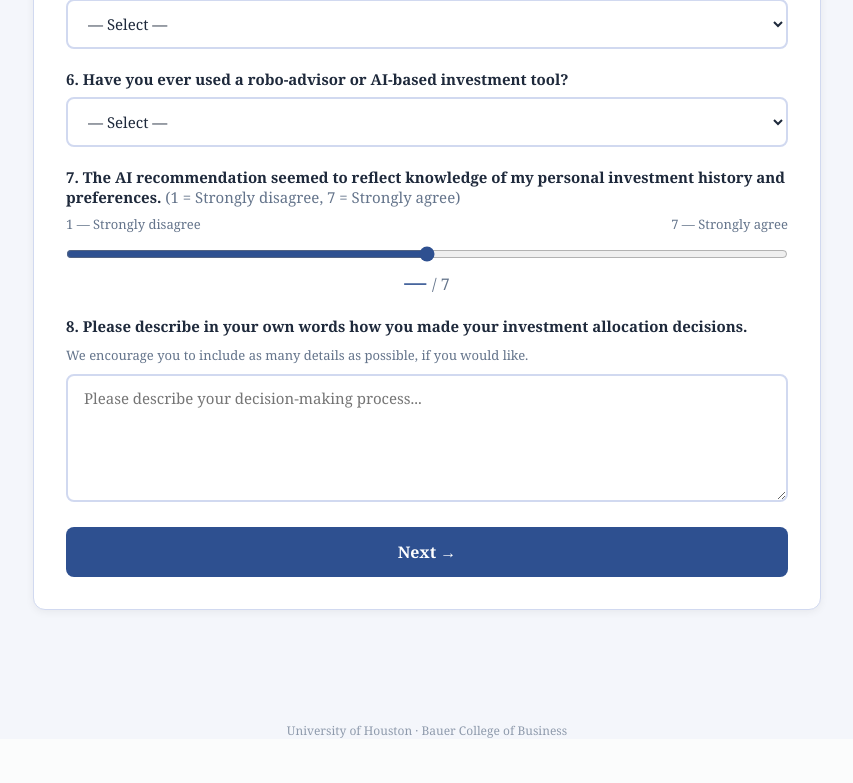
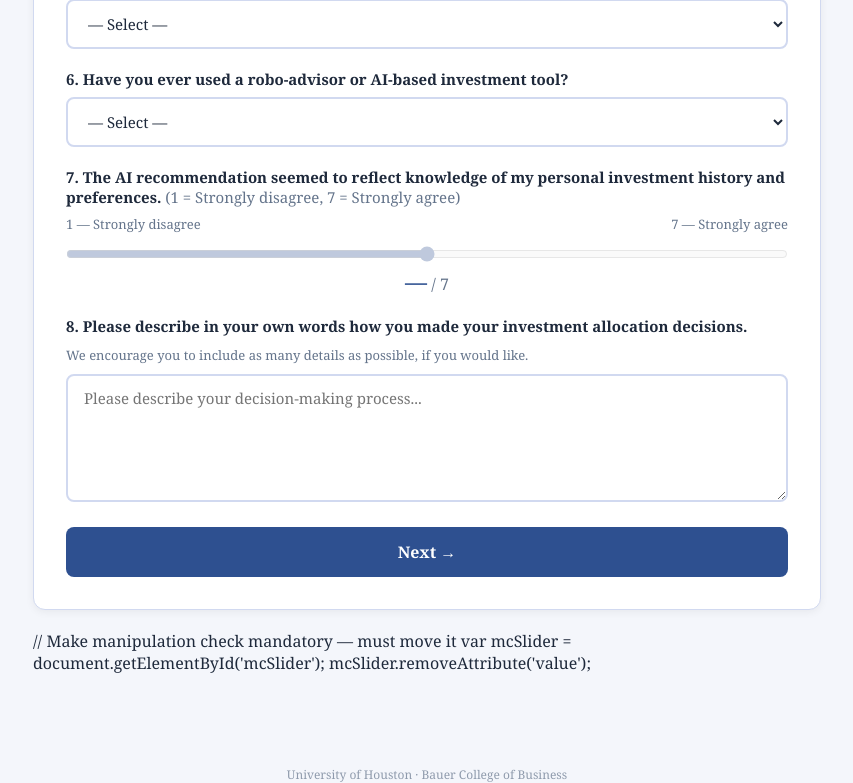
Before and after one commit to rajkabirrk96-beep/Condition-A-final-one-, a Flask app: template templates/survey_post.html in a window 1280 px wide. Shown: the part 609-1392 px from the top of the page, without its empty margins (213-1066 px from the left). Before the commit the page ends 1347 px from the top, so only its background shows below. Run offline with Flask 3, Linux system fonts and the light colour scheme; the template is opened without the code that fills it, so the values that code supplies are empty; parts of the project's set-up code (start-up, migrations or seed data) failed here and were passed over.

Commit message:
Update survey_post.html

```diff
--- a/templates/survey_post.html
+++ b/templates/survey_post.html
@@ -80,16 +80,14 @@
                 color:var(--muted);margin-bottom:8px;">
       <span>1 — Strongly disagree</span><span>7 — Strongly agree</span>
     </div>
-    <input type="range" id="mcSlider" name="manipulation_check"
-      min="1" max="7"
-      style="width:100%;height:8px;cursor:pointer;accent-color:var(--blue);
-             margin-bottom:8px;"
-      oninput="document.getElementById('mcVal').textContent=this.value"
-      required>
-    <div style="text-align:center;margin-bottom:20px;">
-      <span id="mcVal" style="font-size:22px;font-weight:bold;color:var(--blue);">
-        — </span><span style="color:var(--muted);"> / 7</span>
-    </div>
+    <input type="range" id="mcSlider" min="1" max="7"
+  style="width:100%;height:8px;cursor:pointer;accent-color:var(--blue);
+         margin-bottom:8px;opacity:0.3;">
+<input type="hidden" id="mcHidden" name="manipulation_check" value="">
+<div style="text-align:center;margin-bottom:20px;">
+  <span id="mcVal" style="font-size:22px;font-weight:bold;color:var(--blue);">
+    —</span><span style="color:var(--muted);"> / 7</span>
+</div>
 
     <label>8. Please describe in your own words how you made your investment
       allocation decisions.</label>
@@ -103,12 +101,43 @@
   </form>
 </div>
 <script>
-// Make age slider mandatory — must move it
-var ageSlider = document.getElementById('ageSlider');
-ageSlider.value = '';
-ageSlider.addEventListener('input', function(){
-  document.getElementById('ageVal').textContent = this.value;
+var ageTouched = false;
+var mcTouched  = false;
+
+function setAge(val){
+  ageTouched = true;
+  document.getElementById('ageHidden').value = val;
+  document.getElementById('ageVal').textContent = val;
+  document.getElementById('ageSlider').style.opacity = '1';
+  document.getElementById('ageWarn').style.display = 'none';
+}
+
+document.getElementById('ageSlider').addEventListener('input', function(){
+  setAge(this.value);
 });
+
+document.getElementById('mcSlider').addEventListener('input', function(){
+  mcTouched = true;
+  document.getElementById('mcHidden').value = this.value;
+  document.getElementById('mcVal').textContent = this.value;
+  document.getElementById('mcSlider').style.opacity = '1';
+  document.getElementById('mcWarn').style.display = 'none';
+});
+
+// Override form submit to validate both sliders
+document.querySelector('form').addEventListener('submit', function(e){
+  var ok = true;
+  if(!ageTouched){
+    document.getElementById('ageWarn').style.display = 'block';
+    ok = false;
+  }
+  if(!mcTouched){
+    document.getElementById('mcWarn').style.display = 'block';
+    ok = false;
+  }
+  if(!ok) e.preventDefault();
+});
+</script>
 // Make manipulation check mandatory — must move it
 var mcSlider = document.getElementById('mcSlider');
 mcSlider.removeAttribute('value');
```
